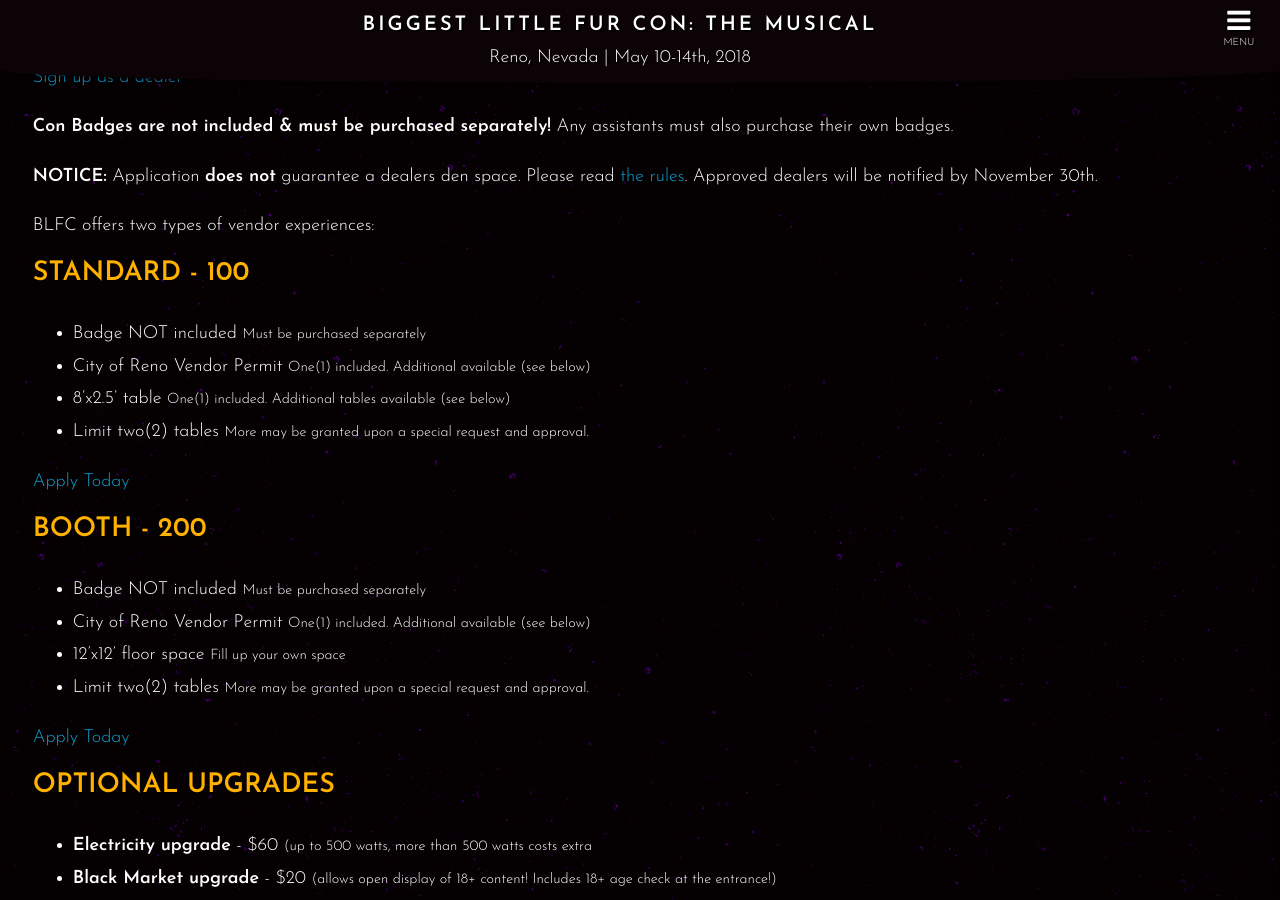
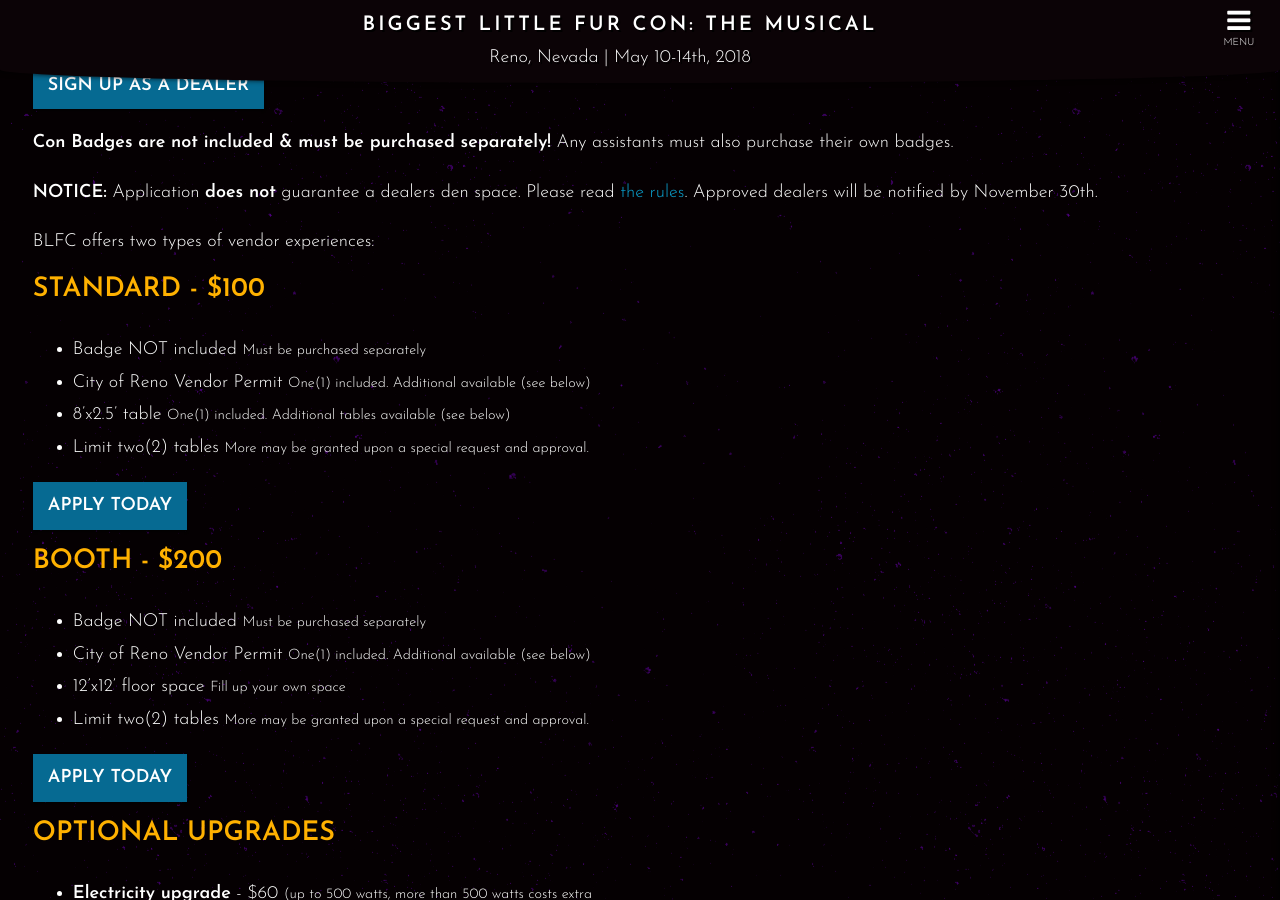
Before and after one commit to blfcweb/biggestlittlefc.github.io, a Jekyll site: the page built from dealers.md, in a window 1280 px wide and 900 px high, scrolled down 491 px. Built offline with Jekyll 4.4.1, drawn with Linux system fonts in a browser that asks for light colours; our own code applies the rules of GitHub Pages for plain Markdown files.

Commit message:
variable typoes

```diff
--- a/dealers.md
+++ b/dealers.md
@@ -47,7 +47,7 @@
 BLFC offers two types of vendor experiences:
 
 
-### Standard - {{ page.price.standard }}
+### Standard - ${{ page.price.standard }}
 
 - Badge NOT included <small>Must be purchased separately</small>
 - City of Reno Vendor Permit <small>One(1) included. Additional available (see below)</small>
@@ -56,7 +56,7 @@
 
 [Apply Today][reglink]
 
-### Booth - {{ page.price.booth }}
+### Booth - ${{ page.price.booth }}
 
  - Badge NOT included <small>Must be purchased separately</small>
  - City of Reno Vendor Permit <small>One(1) included. Additional available (see below)</small>
@@ -78,7 +78,7 @@
 
 - **Thursday** - {{ page.setup.thursday }}
 - **Friday** - {{ page.setup.friday }}
-- **Saturday** - {{ page.setup.satday }}
+- **Saturday** - {{ page.setup.saturday }}
 - **Sunday** - {{ page.setup.sunday }}
 
 
@@ -145,4 +145,4 @@
 </div>
 
 [reglink]: https://reg.goblfc.org/
-{:title="Sign up as a dealer!" target="_blank" rel="noopener noreferrer"}
+{:title="Sign up as a dealer!" target="_blank" rel="noopener noreferrer" class="button"}
```
